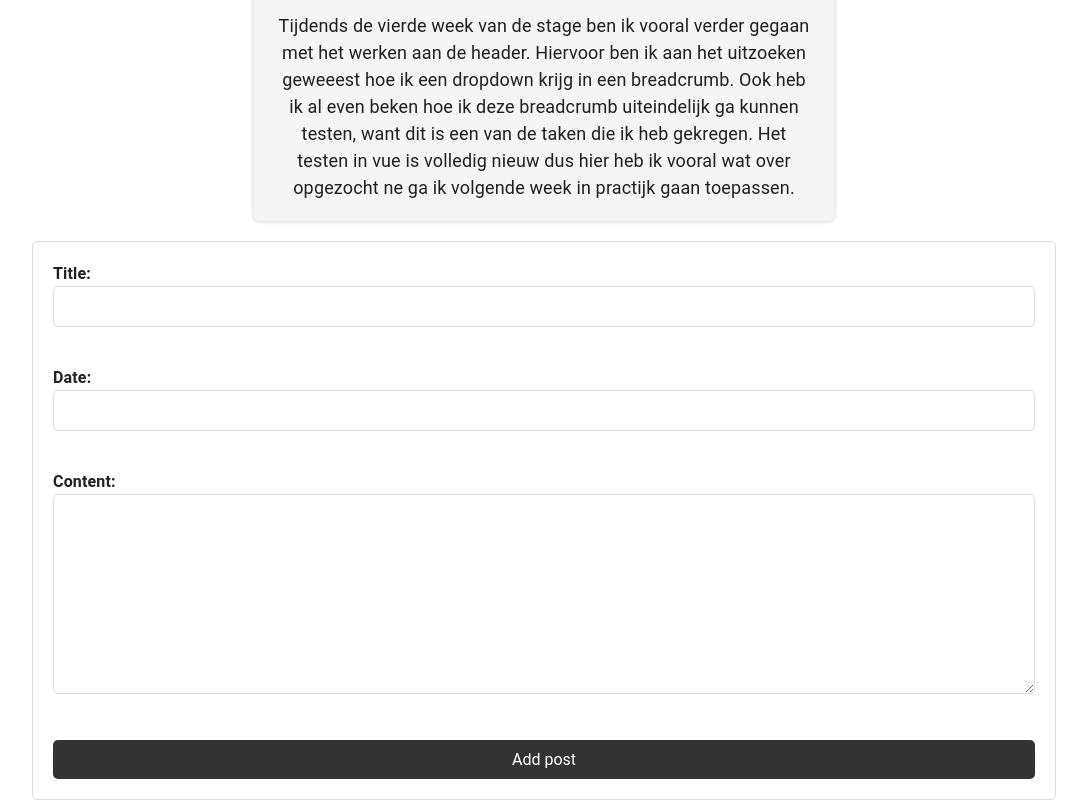
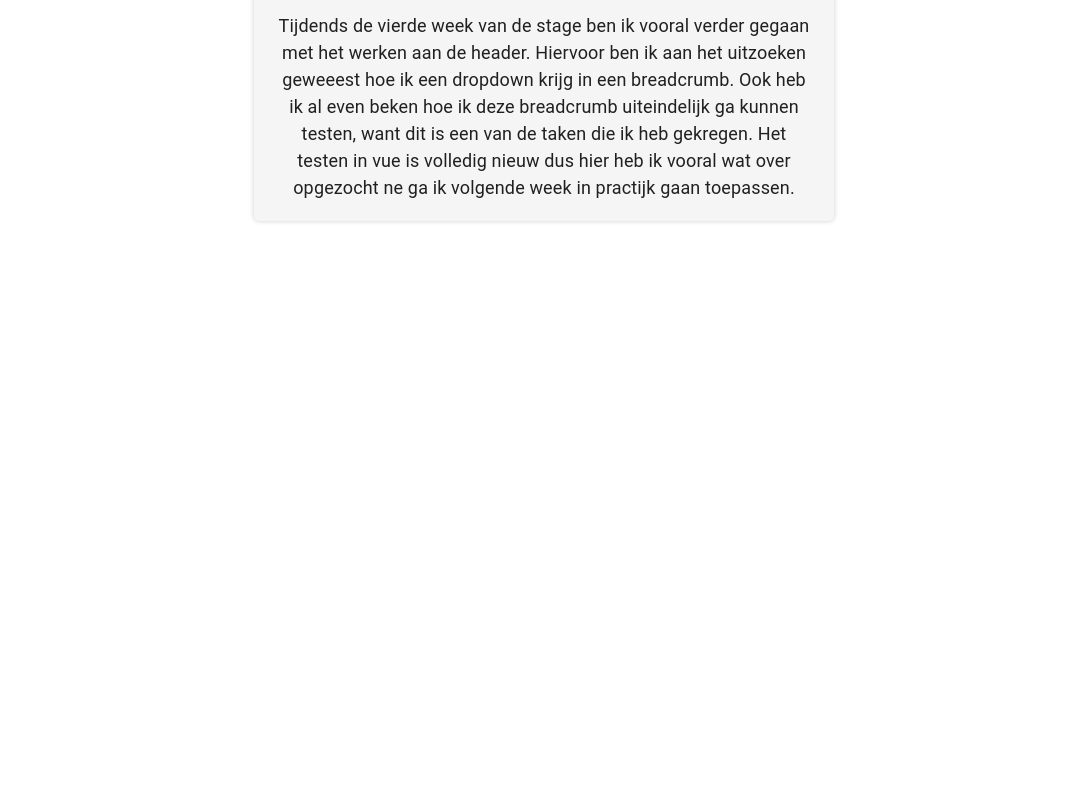
Before and after one commit to wibragames/Portfolio, a React (Create React App) app: page /Blog in a window 1280 px wide. Shown: the part 1464-2264 px from the top of the page, without its empty margins (96-1183 px from the left). After the commit the page ends 1705 px from the top, so only its background shows below. Built offline with nearby package versions, Linux system fonts and the light colour scheme.

Commit message:
added week 5 and 6

```diff
--- a/src/components/BlogPage.tsx
+++ b/src/components/BlogPage.tsx
@@ -9,7 +9,6 @@ function BlogPage(): JSX.Element {
     <div className="blog-page">
       <h1>StageBlog</h1>
       <BlogPostList />
-      <BlogForm />
     </div>
   );
 }
```
